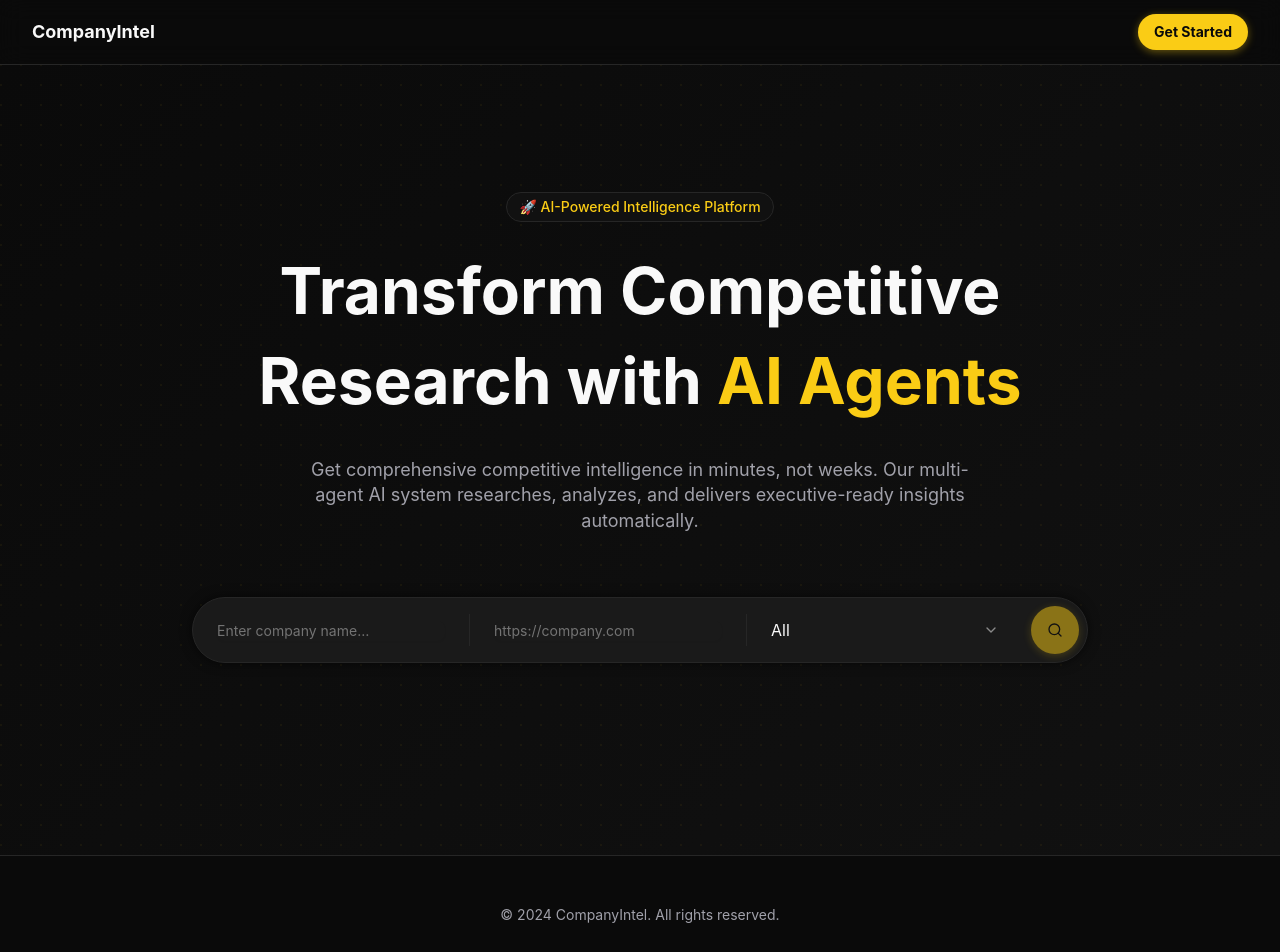
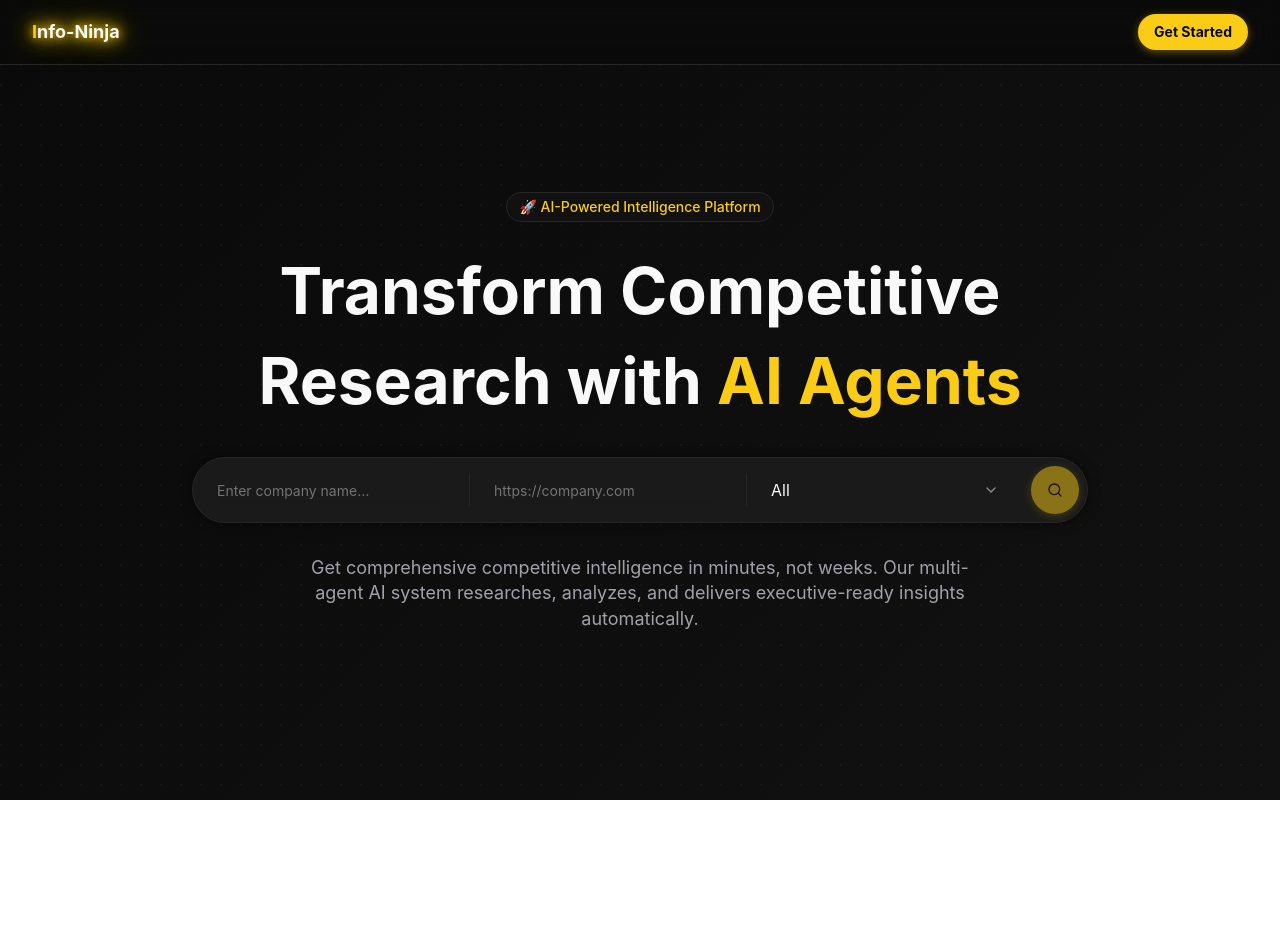
Before and after one commit to 1300Sarthak/mcp-hackathon-sf, a React (Vite) app in the folder ci-agent-ui/: page / in a window 1280 px wide. Shown: the top 952 px of the page. After the commit the page ends 800 px from the top, so only its background shows below. Built offline with nearby package versions, Linux system fonts and the light colour scheme.

Commit message:
feat: new ui landing page

```diff
--- a/ci-agent-ui/src/components/LandingPage.tsx
+++ b/ci-agent-ui/src/components/LandingPage.tsx
@@ -10,7 +10,7 @@ export default function LandingPage({ onAnalyze }: LandingPageProps) {
 
   return (
     <div
-      className="min-h-screen"
+      className="h-screen overflow-hidden"
       style={{
         backgroundColor: '#0a0a0a',
         fontFamily: 'Inter, sans-serif'
@@ -28,16 +28,17 @@ export default function LandingPage({ onAnalyze }: LandingPageProps) {
           <div className="flex justify-between items-center h-16">
             {/* Logo */}
             <div className="flex-shrink-0">
-              <h1
+                <h1
                 className="text-xl font-bold"
                 style={{
                   fontSize: '18px',
                   fontWeight: 700,
                   color: '#f9f9f9',
-                  fontFamily: 'Inter, sans-serif'
+                  fontFamily: 'Inter, sans-serif',
+                  textShadow: '0 0 10px #facc15, 0 0 20px #facc15, 0 0 30px #facc15'
                 }}
               >
-                CompanyIntel
+                <span style={{ color: '#facc15' }}>I</span>nfo-Ninja
               </h1>
             </div>
 
@@ -63,9 +64,9 @@ export default function LandingPage({ onAnalyze }: LandingPageProps) {
       </nav>
 
       {/* Hero Section */}
-      <main className="pt-16">
+      <main className="pt-16 h-full overflow-hidden">
         <section
-          className="px-4 sm:px-6 lg:px-8 py-20 lg:py-32 relative overflow-hidden"
+          className="px-4 sm:px-6 lg:px-8 py-20 lg:py-32 relative h-full overflow-hidden"
           style={{
             background: 'linear-gradient(135deg, #0a0a0a 0%, #111111 100%)'
           }}
@@ -113,6 +114,11 @@ export default function LandingPage({ onAnalyze }: LandingPageProps) {
               <span style={{ color: '#facc15' }}>AI Agents</span>
             </h1>
 
+            {/* Search Card */}
+            <div className="mb-8">
+              <CompanySearchCard onAnalyze={onAnalyze} />
+            </div>
+
             {/* Muted Subtitle */}
             <p
               className="text-xl mb-12 max-w-2xl mx-auto"
@@ -121,41 +127,16 @@ export default function LandingPage({ onAnalyze }: LandingPageProps) {
                 fontWeight: 400,
                 color: '#a1a1aa',
                 lineHeight: 1.4,
-                marginBottom: '64px'
+                marginBottom: '32px'
               }}
             >
               Get comprehensive competitive intelligence in minutes, not weeks. Our multi-agent AI system
               researches, analyzes, and delivers executive-ready insights automatically.
             </p>
-
-            {/* Search Card */}
-            <div className="mb-16">
-              <CompanySearchCard onAnalyze={onAnalyze} />
-            </div>
           </div>
         </section>
 
 
-        {/* Footer */}
-        <footer
-          className="px-4 sm:px-6 lg:px-8 py-12 border-t"
-          style={{
-            backgroundColor: '#0a0a0a',
-            borderColor: '#262626'
-          }}
-        >
-          <div className="max-w-6xl mx-auto text-center">
-            <p
-              style={{
-                fontSize: '14px',
-                fontWeight: 400,
-                color: '#a1a1aa'
-              }}
-            >
-              © 2024 CompanyIntel. All rights reserved.
-            </p>
-          </div>
-        </footer>
       </main>
     </div>
   )
--- a/ci-agent-ui/src/index.css
+++ b/ci-agent-ui/src/index.css
@@ -116,6 +116,10 @@
   }
   body {
     @apply bg-background text-foreground;
+    overflow-x: hidden;
+  }
+  html {
+    overflow-x: hidden;
   }
 }
 
```
Also changed, not shown: ci-agent-ui/package.json (+21 -0 lines), 2 other files (tests, documents, lock files or other folders).
